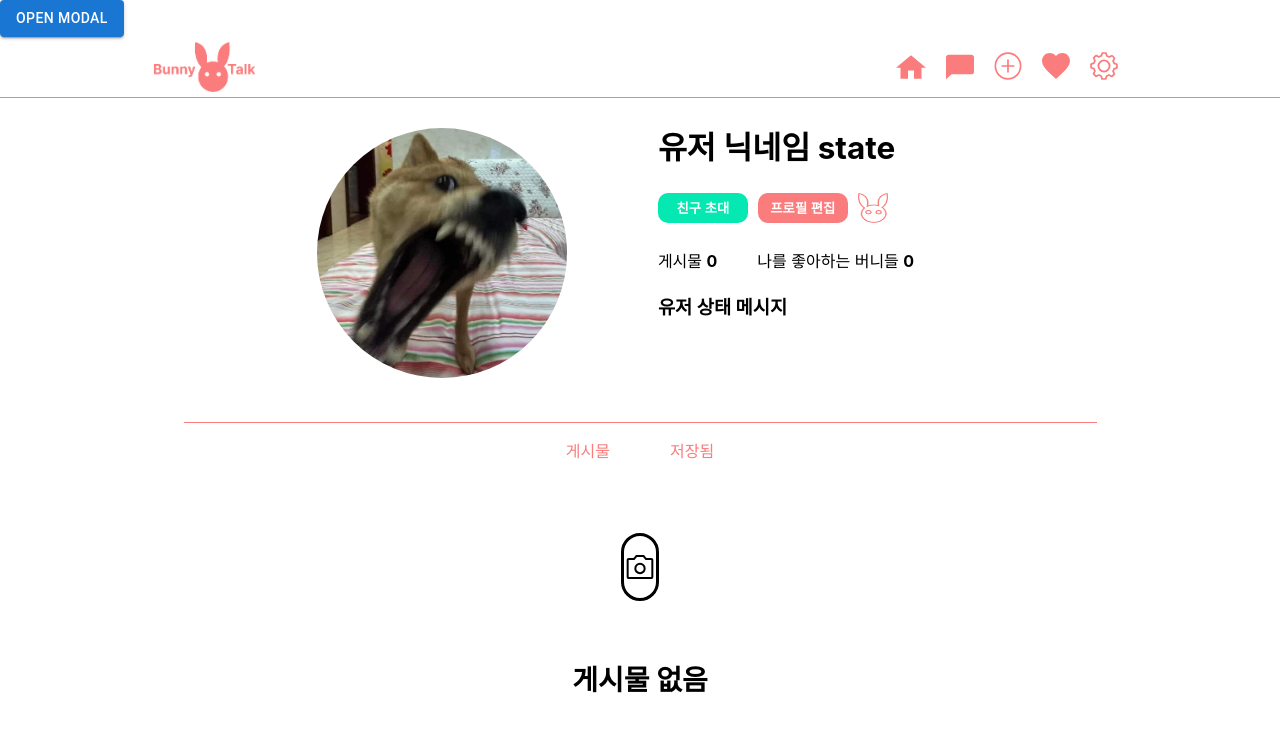
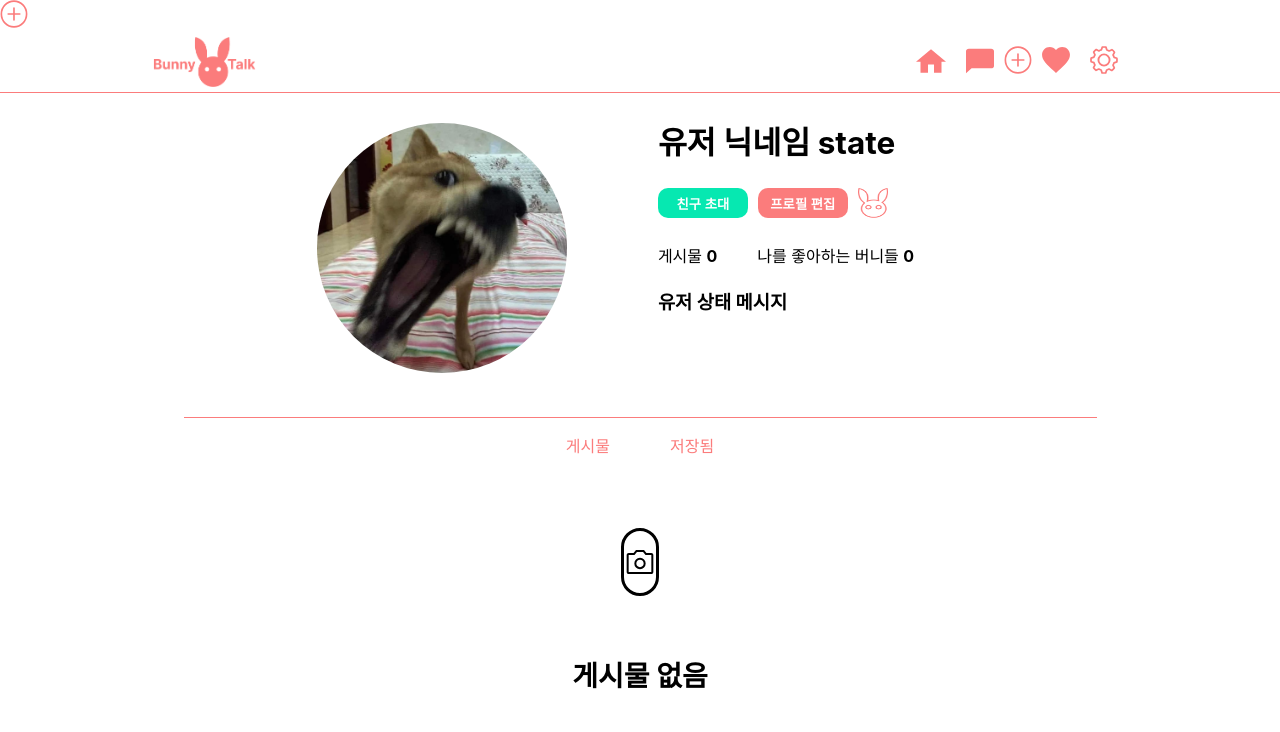
Before and after one commit to Bunny-pit/bunny-pit, a React (Create React App) app in the folder CLIENT/: page / in a window 1280 px wide. Shown: the top 732 px of the page. Built offline with nearby package versions, Linux system fonts and the light colour scheme.

Commit message:
feat:버튼 위치 수정, 클릭시 모달창 나오게 업데이트 완료

```diff
--- a/CLIENT/src/main/main_page.jsx
+++ b/CLIENT/src/main/main_page.jsx
@@ -15,9 +15,14 @@ const ModalComponent = () => {
 
   return (
     <div>
-      <Button variant="contained" onClick={handleOpen}>
-        Open Modal
-      </Button>
+      <img id="addPost"
+            width="28px"
+            height="28px"
+            src="/assets/add_icon.svg"
+            alt="add_icon"
+            onClick={handleOpen}
+            style={{cursor:'pointer'}}
+          />
       <Modal
         open={open}
         onClose={handleClose}
@@ -91,12 +96,8 @@ function MainHeader() {
             src="/assets/chat_icon.svg"
             alt="send_icon"
           />
-          <img id="addPost"
-            width="28px"
-            height="28px"
-            src="/assets/add_icon.svg"
-            alt="add_icon"
-          />
+          <ModalComponent />
+
           <img
             width="28px"
             height="28px"
```
